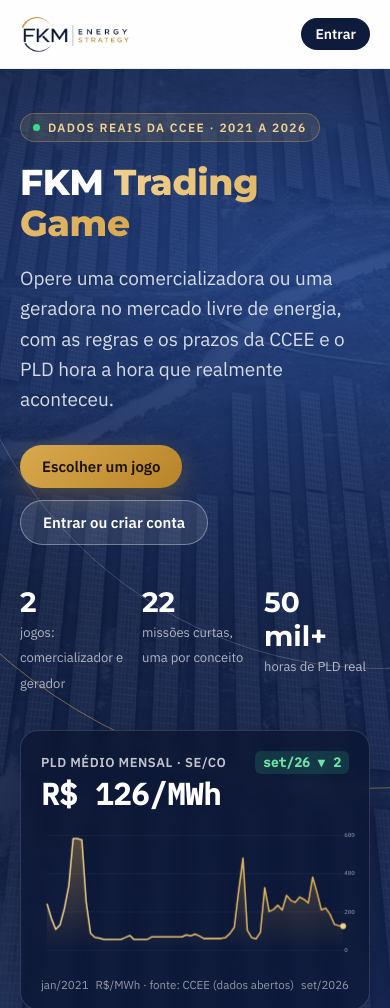
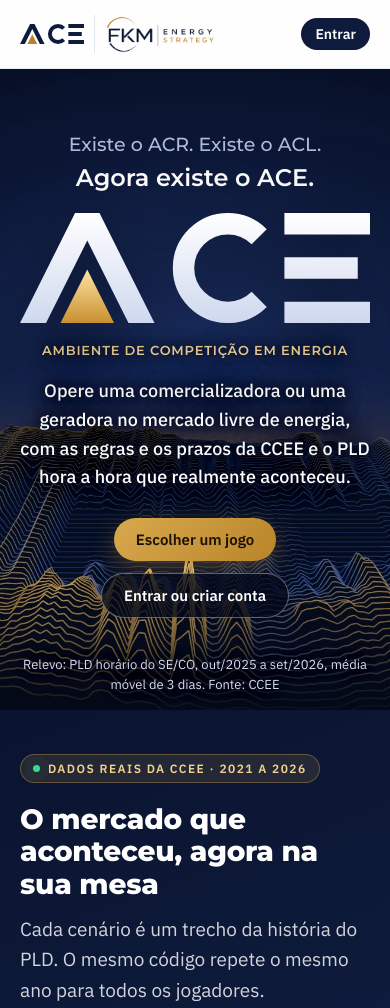
Before and after one commit to franklinkellymiguel-oss/fkm-trading-game, a plain HTML site: page index.html in a window 390 px wide. Shown: the top 1008 px of the page. Drawn offline with nearby package versions, Linux system fonts and the light colour scheme.

Commit message:
Nova marca ACE (Ambiente de Competicao em Energia): capa, logo, icone, previa do link e termos
Co-Authored-By: Claude Opus 5.5 <noreply@anthropic.com>

```diff
--- a/index.html
+++ b/index.html
@@ -3,42 +3,46 @@
 <head>
 <meta charset="utf-8">
 <meta name="viewport" content="width=device-width, initial-scale=1, viewport-fit=cover">
-<title>FKM Trading Game · Jogos do mercado de energia</title>
+<title>ACE · Ambiente de Competição em Energia</title>
 <meta name="description" content="Jogos de simulação do mercado de energia elétrica brasileiro, com regras da CCEE e dados reais de 2021 a 2026. Uma iniciativa da FKM Energy Strategy.">
 <!-- prévia ao compartilhar o link (WhatsApp, LinkedIn, Teams, e-mail): endereços absolutos -->
 <meta property="og:type" content="website">
 <meta property="og:site_name" content="FKM Energy Strategy">
-<meta property="og:title" content="FKM Trading Game · Jogos do mercado de energia">
-<meta property="og:description" content="Opere uma comercializadora ou uma geradora no mercado livre de energia, com as regras da CCEE e o PLD real de 2021 a 2026.">
+<meta property="og:title" content="ACE · Ambiente de Competição em Energia">
+<meta property="og:description" content="Existe o ACR. Existe o ACL. Agora existe o ACE. Opere uma comercializadora ou uma geradora no mercado livre de energia, com as regras da CCEE e o PLD real de 2021 a 2026.">
 <meta property="og:url" content="https://franklinkellymiguel-oss.github.io/fkm-trading-game/">
-<meta property="og:image" content="https://franklinkellymiguel-oss.github.io/fkm-trading-game/img/compartilhar.jpg">
-<meta property="og:image:secure_url" content="https://franklinkellymiguel-oss.github.io/fkm-trading-game/img/compartilhar.jpg">
+<meta property="og:image" content="https://franklinkellymiguel-oss.github.io/fkm-trading-game/img/ace-compartilhar.jpg">
+<meta property="og:image:secure_url" content="https://franklinkellymiguel-oss.github.io/fkm-trading-game/img/ace-compartilhar.jpg">
 <meta property="og:image:type" content="image/jpeg">
 <meta property="og:image:width" content="1200">
 <meta property="og:image:height" content="630">
-<meta property="og:image:alt" content="FKM Trading Game: jogos do mercado de energia com dados reais da CCEE">
+<meta property="og:image:alt" content="ACE, Ambiente de Competição em Energia: o jogo do mercado livre de energia">
 <meta property="og:locale" content="pt_BR">
 <meta name="twitter:card" content="summary_large_image">
-<meta name="twitter:image" content="https://franklinkellymiguel-oss.github.io/fkm-trading-game/img/compartilhar.jpg">
+<meta name="twitter:image" content="https://franklinkellymiguel-oss.github.io/fkm-trading-game/img/ace-compartilhar.jpg">
 <link rel="icon" href="img/favicon.png">
 <link rel="preconnect" href="https://fonts.googleapis.com"><link rel="preconnect" href="https://fonts.gstatic.com" crossorigin>
 <link rel="stylesheet" href="https://fonts.googleapis.com/css2?family=Montserrat:wght@500;600;700;800&family=IBM+Plex+Sans:wght@400;500;600&family=IBM+Plex+Mono:wght@500&display=swap">
 <link rel="stylesheet" href="ui/fkm.css">
 <style>
-/* hero: azul-marinho com os arcos dourados da marca FKM e a curva real do PLD */
-.hero { position: relative; overflow: hidden; color: #fff; background: radial-gradient(1200px 600px at 85% 20%, #22407f 0%, transparent 60%), linear-gradient(160deg, #0a1430 0%, var(--navy) 45%, var(--navy2) 100%); }
-.hero::before { content: ""; position: absolute; inset: 0; background: url("img/usina-solar.jpg") center/cover; opacity: .12; mix-blend-mode: luminosity; }
-.hero .arco { position: absolute; border-radius: 50%; border: 1.5px solid rgba(217, 169, 78, .55); pointer-events: none; }
-.hero .a1 { width: 1100px; height: 1100px; right: -520px; top: -380px; }
-.hero .a2 { width: 860px; height: 860px; right: -420px; top: -260px; border-color: rgba(255, 255, 255, .18); }
-.hero .limite { position: relative; display: grid; grid-template-columns: 1.05fr .95fr; gap: 48px; align-items: center; padding-top: 72px; padding-bottom: 88px; }
+/* capa ACE: relevo 3D do PLD horário (img/relevo.jpg, gerado por marca/ace/v2) */
+.marca { display: flex; align-items: center; gap: 16px; } .marca .ace { height: 26px; width: auto; } .marca .logo { padding-left: 16px; border-left: 1px solid var(--line); }
+.capa { position: relative; overflow: hidden; color: #fff; text-align: center; background: #050a1a url("img/relevo.jpg") center bottom / cover no-repeat; }
+.capa .limite { position: relative; display: flex; flex-direction: column; align-items: center; justify-content: center; min-height: min(86vh, 860px); padding-top: 44px; padding-bottom: 76px; }
+.capa .f1 { font: 400 clamp(19px, 2.1vw, 32px)/1.3 var(--display); color: #aebbdc; }
+.capa .f2 { font: 600 clamp(24px, 2.6vw, 40px)/1.3 var(--display); margin-top: 4px; }
+.capa h1 { width: min(100%, 780px); margin: clamp(20px, 2.8vw, 36px) 0 0; } .capa h1 svg { display: block; width: 100%; height: auto; filter: drop-shadow(0 18px 40px rgba(0, 0, 0, .65)); }
+.capa .nome { font: 600 clamp(13px, 1.75vw, 24px)/1.4 var(--display); letter-spacing: .2em; margin-right: -.2em; text-transform: uppercase; color: #ffdf9e; margin-top: clamp(18px, 2.4vw, 32px); text-shadow: 0 0 10px #050a1a, 0 0 18px #050a1a; }
+.capa .sub { max-width: 660px; margin-top: 18px; font-size: 18px; font-weight: 500; color: #fff; text-shadow: 0 0 8px #050a1a, 0 0 16px #050a1a, 0 0 28px #050a1a; }
+.capa .acoes { display: flex; flex-wrap: wrap; justify-content: center; gap: 12px; margin-top: 26px; } .capa .bt.claro { background: rgba(5, 10, 26, .78); }
+.capa .leg { position: absolute; left: 20px; right: 20px; bottom: 14px; font-size: 13px; color: #d5dcee; text-shadow: 0 0 8px #050a1a, 0 0 14px #050a1a; }
+.hero { position: relative; overflow: hidden; color: #fff; background: linear-gradient(160deg, #0a1430 0%, var(--navy) 45%, var(--navy2) 100%); }
+.hero .limite { position: relative; display: grid; grid-template-columns: 1.05fr .95fr; gap: 48px; align-items: center; padding-top: 56px; padding-bottom: 64px; }
 .selo { display: inline-flex; align-items: center; gap: 8px; font: 600 12px var(--text); letter-spacing: .12em; text-transform: uppercase; color: var(--gold3); background: rgba(217, 169, 78, .12); border: 1px solid rgba(217, 169, 78, .35); padding: 6px 12px; border-radius: 999px; }
 .selo i { width: 7px; height: 7px; border-radius: 50%; background: #39d98a; box-shadow: 0 0 0 0 rgba(57, 217, 138, .6); animation: pulso 2s infinite; }
 @keyframes pulso { 70% { box-shadow: 0 0 0 9px rgba(57, 217, 138, 0); } 100% { box-shadow: 0 0 0 0 rgba(57, 217, 138, 0); } }
-.hero h1 { font-size: clamp(36px, 5vw, 60px); font-weight: 800; margin: 20px 0 18px; }
-.hero h1 span { background: linear-gradient(90deg, var(--gold3), var(--gold2)); -webkit-background-clip: text; background-clip: text; color: transparent; }
+.hero h2 { font-size: clamp(28px, 3.4vw, 40px); font-weight: 800; margin: 20px 0 14px; }
 .hero p.sub { font-size: 19px; color: rgba(255, 255, 255, .82); max-width: 560px; }
-.hero .acoes { display: flex; flex-wrap: wrap; gap: 12px; margin-top: 30px; }
 .numeros { display: grid; grid-template-columns: repeat(3, auto); gap: 10px 34px; margin-top: 40px; justify-content: start; }
 .numeros b { display: block; font: 700 28px var(--display); color: #fff; }
 .numeros span { font-size: 13px; color: rgba(255, 255, 255, .65); }
@@ -119,6 +123,9 @@ dialog::backdrop { background: rgba(7, 16, 42, .55); }
   .numeros { grid-template-columns: repeat(3, 1fr); gap: 10px 16px; }
   .form .duas { grid-template-columns: 1fr; }
   .nav nav a.lk { display: none; }
+  .marca { gap: 10px; } .marca .ace { height: 20px; } .marca .logo { height: 30px; padding-left: 10px; }
+  .capa .nome { letter-spacing: .06em; margin-right: 0; }
+  .capa .limite { min-height: 0; padding-top: 64px; padding-bottom: 92px; }
   .abas button { padding: 10px 14px; font-size: 14px; }
 }
 @media (prefers-reduced-motion: reduce) { .fita div, .tela .linha, .tela .area, .selo i { animation: none; stroke-dashoffset: 0; opacity: 1; } }
@@ -126,19 +133,28 @@ dialog::backdrop { background: rgba(7, 16, 42, .55); }
 </head>
 <body>
 <header class="nav"><div class="limite">
-  <a href="#topo" aria-label="FKM Energy Strategy, início"><img class="logo" src="img/fkm-logo.png" alt="FKM Energy Strategy"></a>
+  <a class="marca" href="#topo" aria-label="ACE, por FKM Energy Strategy, início"><img class="ace" src="img/ace-logo.svg" alt="ACE"><img class="logo" src="img/fkm-logo.png" alt="FKM Energy Strategy"></a>
   <nav><a class="lk" href="#jogos">Jogos</a><a class="lk" href="#ranking">Ranking</a><a class="lk" href="#fkm">Sobre a FKM</a><span id="navConta"></span></nav>
 </div></header>
 
 <main id="topo">
+<section class="capa">
+  <div class="limite">
+    <p class="f1">Existe o ACR. Existe o ACL.</p>
+    <p class="f2">Agora existe o ACE.</p>
+    <h1><svg xmlns="http://www.w3.org/2000/svg" viewBox="4 12 229 72" role="img" aria-label="ACE"><defs><linearGradient id="o" x1="0" y1="0" x2="0" y2="1"><stop offset="0" stop-color="#ffe3a3"/><stop offset="1" stop-color="#c98f2f"/></linearGradient><linearGradient id="b" gradientUnits="userSpaceOnUse" x1="0" y1="12" x2="0" y2="84"><stop offset="0" stop-color="#ffffff"/><stop offset="1" stop-color="#cfd8ee"/></linearGradient></defs><polygon points="4,84 40,12 56,12 92,84 75,84 48,30 21,84" fill="url(#b)"/><polygon points="48,49 65.5,84 30.5,84" fill="url(#o)"/><path d="M160.5 27.5 A29 29 0 1 0 160.5 68.5" fill="none" stroke="url(#b)" stroke-width="14"/><path d="M177 12H233V26H177Z M177 41H225V55H177Z M177 70H233V84H177Z" fill="url(#b)"/></svg></h1>
+    <p class="nome">Ambiente de Competição em Energia</p>
+    <p class="sub">Opere uma comercializadora ou uma geradora no mercado livre de energia, com as regras e os prazos da CCEE e o PLD hora a hora que realmente aconteceu.</p>
+    <div class="acoes"><a class="bt ouro" href="#jogos">Escolher um jogo</a><a class="bt claro" href="#conta" id="ctaConta">Entrar ou criar conta</a></div>
+  </div>
+  <p class="leg">Relevo: PLD horário do SE/CO, out/2025 a set/2026, média móvel de 3 dias. Fonte: CCEE</p>
+</section>
 <section class="hero">
-  <div class="arco a1"></div><div class="arco a2"></div>
   <div class="limite">
     <div>
       <span class="selo"><i></i>Dados reais da CCEE · 2021 a 2026</span>
-      <h1>FKM <span>Trading Game</span></h1>
-      <p class="sub">Opere uma comercializadora ou uma geradora no mercado livre de energia, com as regras e os prazos da CCEE e o PLD hora a hora que realmente aconteceu.</p>
-      <div class="acoes"><a class="bt ouro" href="#jogos">Escolher um jogo</a><a class="bt claro" href="#conta" id="ctaConta">Entrar ou criar conta</a></div>
+      <h2>O mercado que aconteceu, agora na sua mesa</h2>
+      <p class="sub">Cada cenário é um trecho da história do PLD. O mesmo código repete o mesmo ano para todos os jogadores.</p>
       <div class="numeros"><div><b>2</b><span>jogos: comercializador e gerador</span></div><div><b>22</b><span>missões curtas, uma por conceito</span></div><div><b>50 mil+</b><span>horas de PLD real</span></div></div>
     </div>
     <div class="tela" aria-label="Gráfico do PLD médio mensal do SE/CO de 2021 a 2026">
@@ -197,7 +213,7 @@ dialog::backdrop { background: rgba(7, 16, 42, .55); }
     <div class="img" role="img" aria-label="Usina hidrelétrica"></div>
     <div><img class="logo" src="img/fkm-logo.png" alt="FKM Energy Strategy">
       <p>A <b>FKM Energy Strategy</b> é uma empresa de consultoria, pesquisa e desenvolvimento e treinamento dedicada ao setor de energia.</p>
-      <p>O FKM Trading Game nasceu da experiência em comercialização, regulação e gestão de riscos no mercado livre brasileiro: um ambiente seguro para errar, testar estratégias e entender por que cada regra da CCEE existe.</p>
+      <p>O ACE, Ambiente de Competição em Energia, nasceu da experiência em comercialização, regulação e gestão de riscos no mercado livre brasileiro: um ambiente seguro para errar, testar estratégias e entender por que cada regra da CCEE existe.</p>
       <p style="margin-top:22px"><a class="bt contorno" href="https://franklinkellymiguel-oss.github.io/subsidios-cde/" target="_blank" rel="noopener">Conheça a FKM e os estudos do setor</a></p>
     </div>
   </div>
@@ -261,7 +277,7 @@ dialog::backdrop { background: rgba(7, 16, 42, .55); }
     $("btSugestao").hidden = !logado();
     $("navConta").innerHTML = logado() ? '<a class="bt navy peq" href="#conta">' + esc(N.perfil ? N.perfil.apelido : "Minha conta") + "</a>" : '<a class="bt navy peq" href="#conta">Entrar</a>';
     $("ctaConta").textContent = logado() ? "Minha conta" : "Entrar ou criar conta";
-    if (!N && CFG.preparo) { mostrarConta('<h3 style="font-size:22px;margin-bottom:10px">Abertura em breve</h3><p class="muted">O FKM Trading Game está em fase final de preparação. Em breve você poderá criar a sua conta e jogar.</p>'); return; }
+    if (!N && CFG.preparo) { mostrarConta('<h3 style="font-size:22px;margin-bottom:10px">Abertura em breve</h3><p class="muted">O ACE está em fase final de preparação. Em breve você poderá criar a sua conta e jogar.</p>'); return; }
     if (!N) { mostrarConta('<h3 style="font-size:22px;margin-bottom:10px">Modo local</h3><p class="muted">Esta cópia não está ligada ao servidor de contas: as partidas ficam só neste navegador e não há ranking. Escolha um jogo acima para jogar.</p>'); return; }
     if (logado()) {
       const p = N.perfil || {};
@@ -311,7 +327,7 @@ dialog::backdrop { background: rgba(7, 16, 42, .55); }
   // sugestão (só com conta)
   $("btSugestao").addEventListener("click", () => {
     const dl = $("dlg");
-    dl.innerHTML = '<form class="form" method="dialog"><h3 style="font-size:20px">Enviar sugestão</h3><p class="muted">Conte o que pode melhorar no FKM Trading Game.</p><label class="campo">Sua sugestão<textarea name="t" rows="6" maxlength="4000"></textarea></label><div id="dlgMsg"></div>' +
+    dl.innerHTML = '<form class="form" method="dialog"><h3 style="font-size:20px">Enviar sugestão</h3><p class="muted">Conte o que pode melhorar no ACE.</p><label class="campo">Sua sugestão<textarea name="t" rows="6" maxlength="4000"></textarea></label><div id="dlgMsg"></div>' +
       '<div style="display:flex;gap:10px;flex-wrap:wrap"><button class="bt ouro" value="ok">Enviar</button><button class="bt contorno" value="" formnovalidate>Cancelar</button></div></form>';
     dl.showModal();
     dl.querySelector("form").onsubmit = async (ev) => { if (ev.submitter && !ev.submitter.value) return; ev.preventDefault(); const r = await N.sugerir(ev.target.t.value, { jogo: "ENTRADA", pagina: "index.html" });
```
Also changed, not shown: admin.html (+1 -1 lines), comercializador.html (+1 -1 lines), gerador.html (+1 -1 lines), termos.html (+4 -4 lines), img/ace-compartilhar.jpg (added), img/ace-icone.svg (added), img/ace-logo.svg (added), img/favicon.png, img/relevo.jpg (added).
